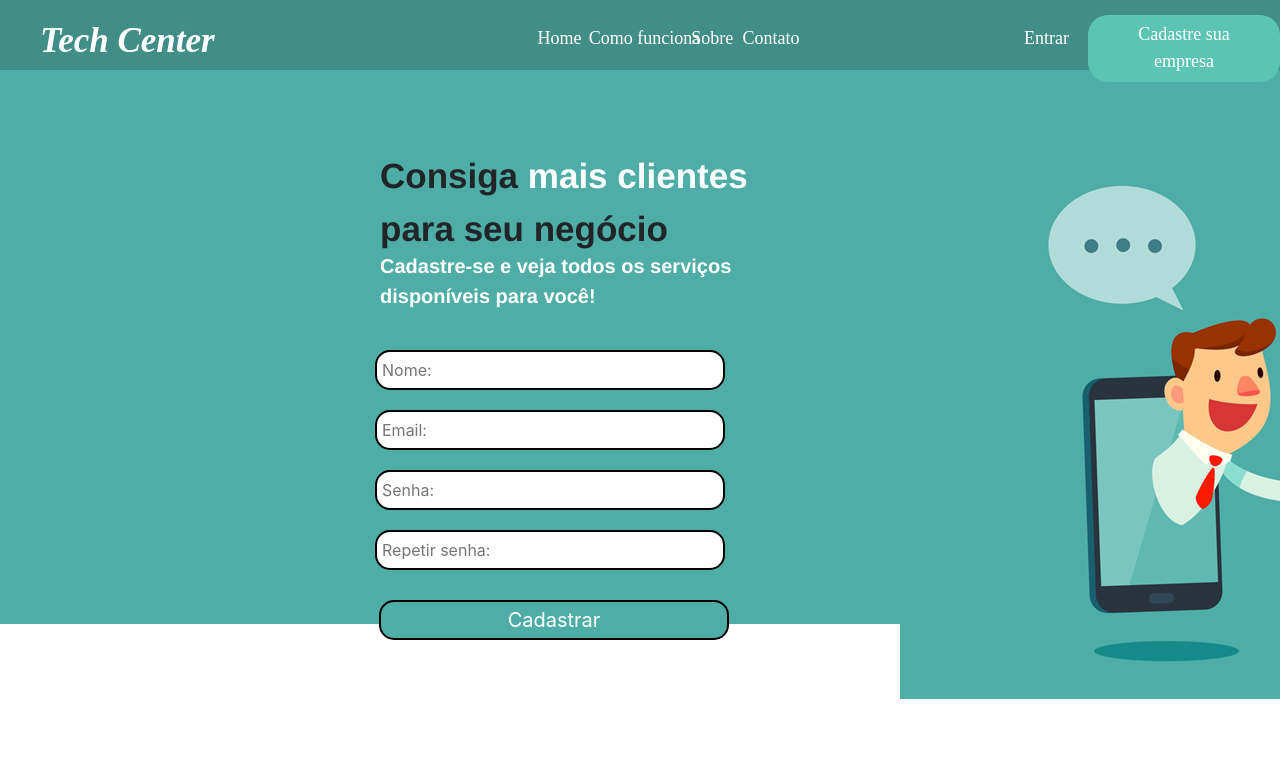
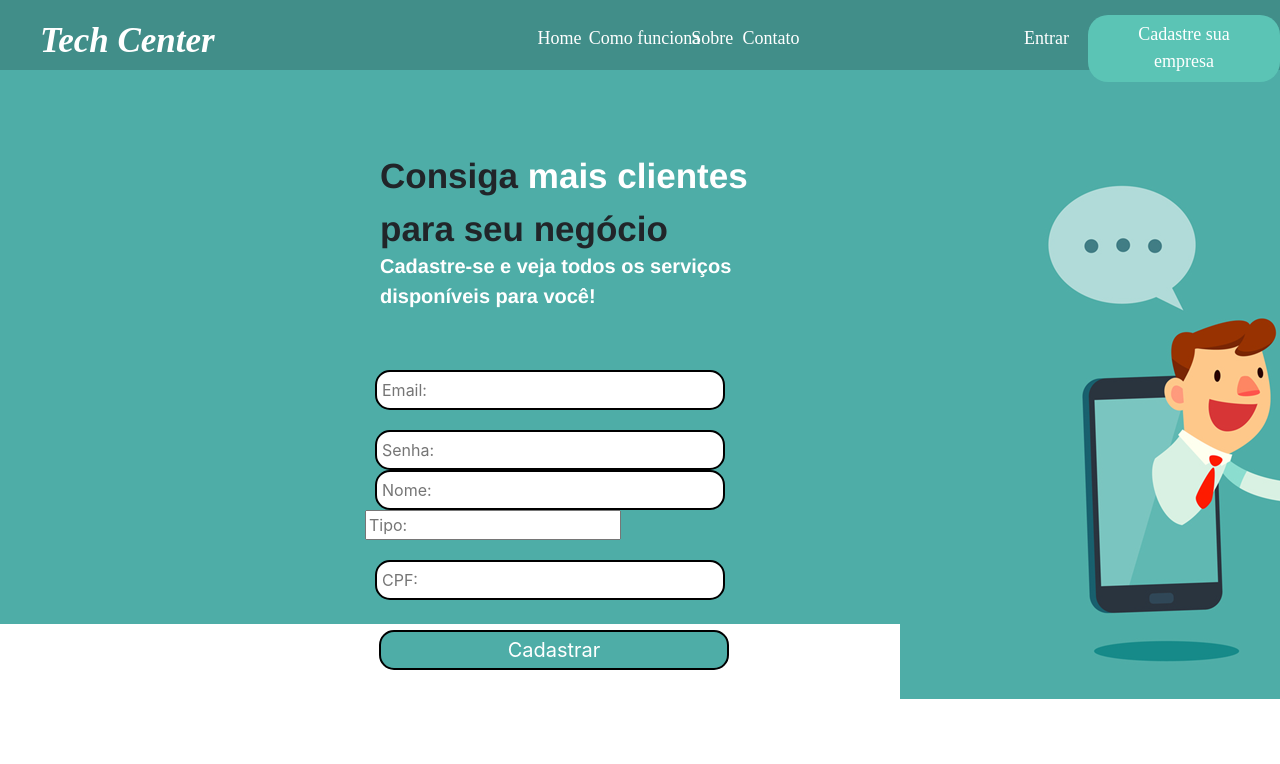
Before and after one commit to FellipeMarraa/ProjetoWeb, a React (Create React App) app: page / in a window 1280 px wide. Shown: the top 764 px of the page. Built offline with nearby package versions, Linux system fonts and the light colour scheme.

Commit message:
Credenciais

```diff
--- a/src/Routes.js
+++ b/src/Routes.js
@@ -2,14 +2,14 @@ import React from "react";
 import {Route, Switch} from 'react-router-dom';
 import Home from "./pages/home/index";
 import Login from "./pages/login/index";
-import Cliente from "./pages/cliente/index";
+import User from "./pages/user/index";
 
 function Routes() {
     return (
         <Switch>
             <Route exact path='/' component={Home}/>
             <Route exact path='/login' component={Login}/>
-            <Route exact path='/cliente' component={Cliente}/>
+            <Route exact path='/user' component={User}/>}/>
         </Switch>
     )
 }
--- a/src/pages/home/index.css
+++ b/src/pages/home/index.css
@@ -560,6 +560,11 @@ dt:hover {
     color: white;
 }
 
+#email-informacoes:hover {
+    color: #5bc4b5;
+    cursor: pointer;
+}
+
 #email-icon {
     position: absolute;
     width: 30px;
--- a/src/pages/home/index.js
+++ b/src/pages/home/index.js
@@ -1,6 +1,6 @@
-import React from 'react';
+import React, {useState} from 'react';
 import './index.css';
-import {Link} from "react-router-dom";
+import {Link, useHistory} from "react-router-dom";
 import AnchorLink from "react-anchor-link-smooth-scroll";
 
 
@@ -22,7 +22,52 @@ import primeiraImagem from '../../assets/hide-the-pain-stockphoto-840x560 1.png'
 import segundaImagem from '../../assets/tela-azul-da-morte-windows-10.jpg';
 import terceiraImagem from '../../assets/1024px-Running_icon_-_Noun_Project_17825.svg.png';
 
-const CadastroPage = props => {
+
+function SignIn() {
+
+    const [login, setLogin] = useState("");
+    const [senha, setSenha] = useState("");
+    const [nome, setNome] = useState("");
+    const [tipo, setTipo] = useState("Cliente");
+    const [cpf, setCpf] = useState("");
+    const [instrucaoSenha, setIntrucaoSenha] = useState("");
+    const history = useHistory();
+
+    const routeChange = (name) => {
+        let path = `/`.concat(name);
+        history.push(path);
+    }
+
+    async function sendInput() {
+
+        try {//tente executar as linhas de 25 até 37
+
+            let retorno = await fetch('http://localhost:5000/users', {
+                method: 'POST',
+                headers: {
+                    'Accept': 'application/json',
+                    'Content-Type': 'application/json',
+                    'Access-Control-Allow-Origin': '*'
+                },
+
+                body: JSON.stringify(
+                    {
+                        login: login, //variavel de estado
+                        senha: senha,//variavel de estado
+                        nome: nome, //variavel de estado
+                        tipo: tipo, //variavel de estado
+                        cpf: cpf//variavel de estado
+                    }
+                )
+            });
+
+            let json = await retorno.json()
+            console.log(json);
+            return retorno;
+        } catch (error) { //em caso de erro, faça um print do erro
+            console.error(error);
+        }
+    }
 
     return (
         <body id={'conteudo'}>
@@ -42,12 +87,13 @@ const CadastroPage = props => {
                 <p id={'subtitulo-formulario-cadastro'}><b>Cadastre-se e veja todos os serviços disponíveis para
                     você!</b></p>
                 <form id={'formulario-cadastro'}>
-                    <input id={'nome-cadastro'} type={'text'} name="nome" placeholder={'Nome: '}/>
                     <input id={'email-cadastro'} type={'email'} name="email" placeholder={'Email: '}/>
                     <input id={'senha-cadastro'} type={'password'} name="senha" placeholder={'Senha: '}/>
-                    <input id={'repetir-senha-cadastro'} type={'password'} name="repetir-senha"
-                           placeholder={'Repetir senha: '}/>
-                    <input id={'cadastro-cadastro'} type={'submit'} name="cadastro" value={'Cadastrar'}/>
+                    <input id={'nome-cadastro'} type={'text'} name="nome" placeholder={'Nome: '}/>
+                    <input id={'nome-cadastro2'} type={'text'} name="nome" placeholder={'Tipo: '}/>
+                    <input id={'repetir-senha-cadastro'} type={'password'} name="cpf"
+                           placeholder={'CPF: '}/>
+                    <button id={'cadastro-cadastro'} onClick={() => sendInput()}> Cadastrar </button>
                 </form>
             </div>
             <img id={'header-image'} src={HeaderImage}/>
@@ -85,7 +131,8 @@ const CadastroPage = props => {
             <img id={'sobre-nos-image'} src={JogandoImage}/>
         </article>
 
-        <artcile id={'primeiro-texto-landing'}>A Tech Center oferece Assistência Técnica em Informática para manutenção
+        <artcile id={'primeiro-texto-landing'}>A Tech Center oferece Assistência Técnica em Informática para
+            manutenção
             de
             computadores
             e notebooks, criação de sites/aplicativos e quaisquer outras
@@ -105,7 +152,8 @@ const CadastroPage = props => {
             <img id={'segunda-imagem-landing'} src={segundaImagem}/>
         </article>
 
-        <article id={'terceiro-texto-landing'}>Compreendemos que quando acontecem problemas com seus computadores você
+        <article id={'terceiro-texto-landing'}>Compreendemos que quando acontecem problemas com seus computadores
+            você
             ou
             sua empresa pode ficar sem produzir e perder dinheiro. Portanto procuramos
             atender e solucionar seus problemas o mais rápido possível para que sua produtividade volte ao
@@ -144,5 +192,4 @@ const CadastroPage = props => {
 
     );
 }
-
-export default CadastroPage;
+export default SignIn;
--- a/src/pages/cliente/index.js
+++ b/src/pages/user/index.js
@@ -1,11 +1,11 @@
 import React from 'react';
 import './index.css';
 
-const Cliente = props => {
+const User = props => {
 
     return (
         <h1> Esta e a pagina de cliente</h1>
     );
 
 }
-export default Cliente;
+export default User;
```
Also changed, not shown: src/pages/user/index.css (added), 1 other file (tests, documents, lock files or other folders).
